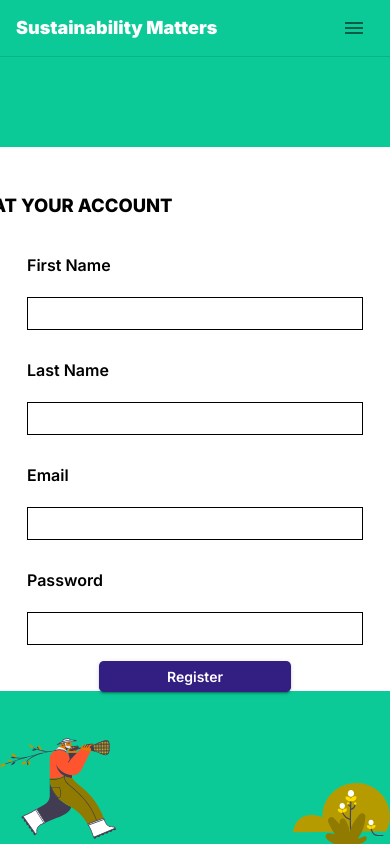
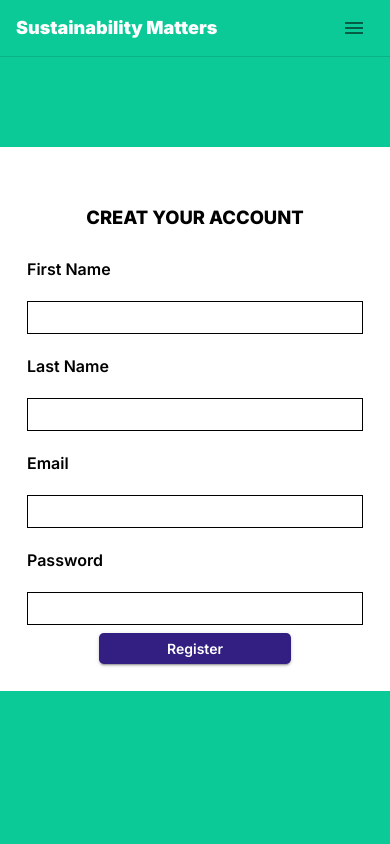
Before and after one commit to laaragm/Sustainability-Matters-FrontEnd, a React (Create React App) app: page /signup in a window 390 px wide. Shown: the top 844 px of the page. Built offline with nearby package versions, Linux system fonts and the light colour scheme.

Commit message:
Implemented responsiveness

```diff
--- a/src/pages/SignUp/index.tsx
+++ b/src/pages/SignUp/index.tsx
@@ -1,4 +1,4 @@
-import {Stack, useTheme } from '@mui/material';
+import {Stack, useMediaQuery, useTheme } from '@mui/material';
 import { useState } from 'react';
 import { CustomizedButton } from '../../shared/components/CustomizedButton';
 import { CustomizedTextField } from '../../shared/components/CustomizedTextField';
@@ -10,6 +10,7 @@ import signUpPageIllustration from "../../assets/images/signUpPageIllustration.s
 export default function SignUp() {
 
     const theme = useTheme();
+    const isMobile = useMediaQuery(theme.breakpoints.down("md"));
     const [firstName, setFirstName] = useState("");
     const [lastName, setLastname] = useState("");
     const [email, setEmail] = useState("");
@@ -37,7 +38,7 @@ export default function SignUp() {
                 alignItems="center"
                 direction="column"
                 justifyContent="center"
-                spacing={2}
+                spacing={isMobile ? 1 : 2}
                 sx={{
                     width:"32.0rem",
                     height:"34.0rem",
@@ -45,6 +46,7 @@ export default function SignUp() {
                     borderRadius:"1.5rem",
                 }}
             >
+                 {!isMobile && (
                     <Stack
                         width="100%"
                         sx={{ position: "absolute", bottom: 0 }}
@@ -56,9 +58,10 @@ export default function SignUp() {
                             width= "100%"
                         />
                     </Stack>
+                 )}
 
                 <Stack
-                alignItems="baseline"
+                alignItems={isMobile ? "center" : "baseline"}
                 width="90%"
                 sx={{
                     width:"30.0rem",
```
Lines whose indentation alone changed are shown as unchanged.
